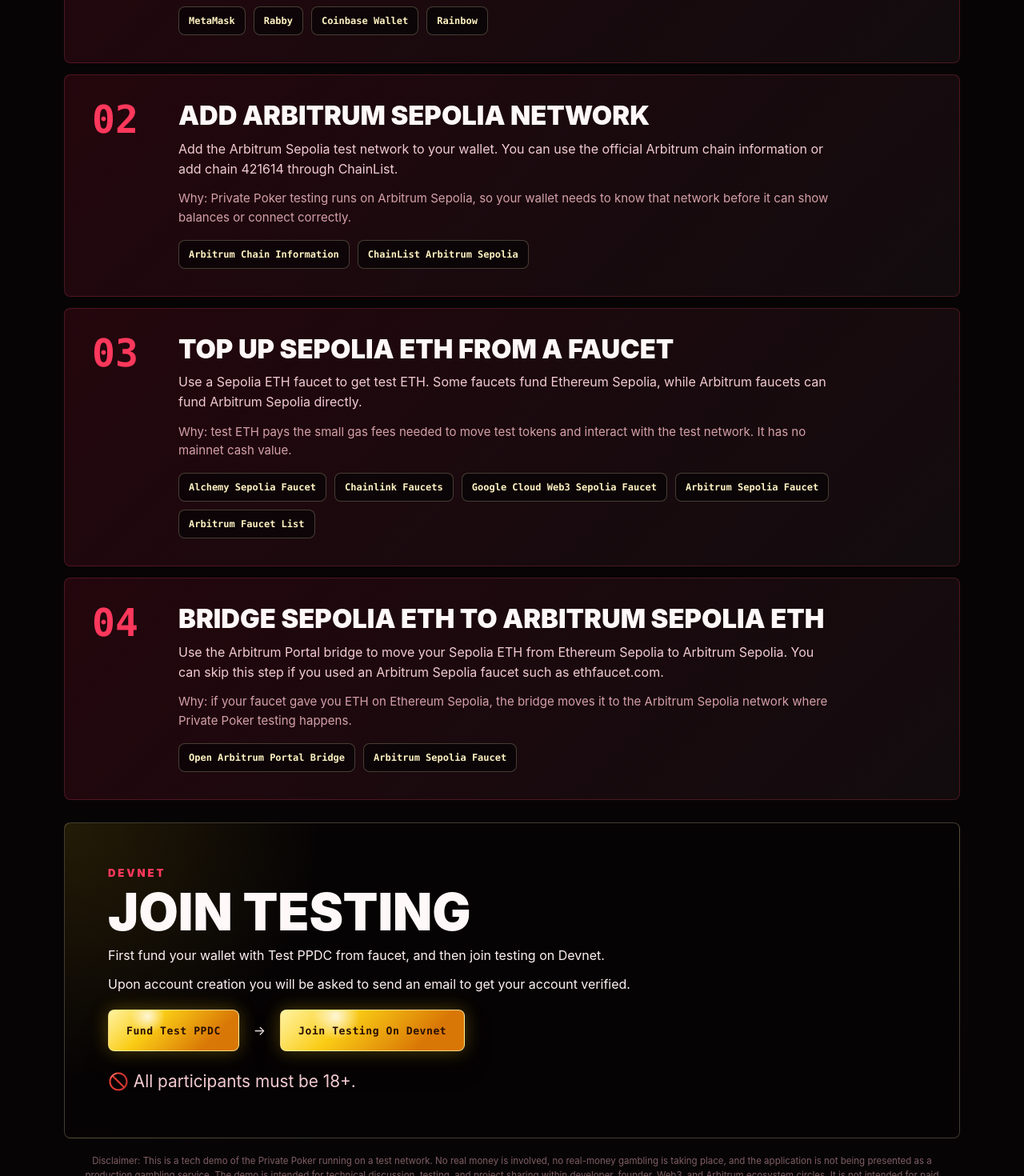
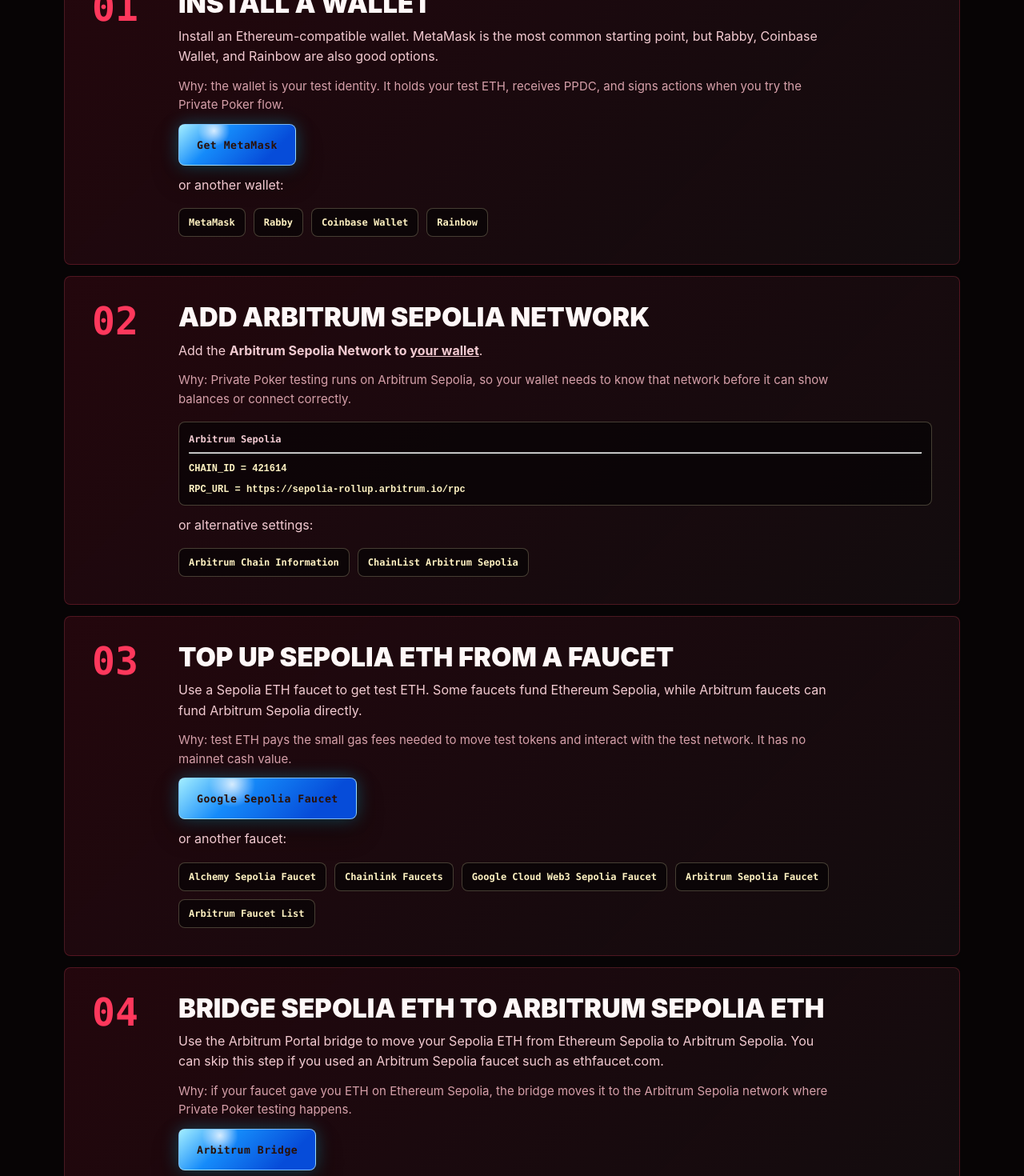
Before and after one commit to Imperfect-Protocol/private-poker-coming-soon, a Next.js app: page /instructions-to-play in a window 1280 px wide. Shown: the part 920-2390 px from the top of the page at 80% size. Built offline with nearby package versions, Linux system fonts and the light colour scheme.

Commit message:
Refreshed instructions to play

```diff
--- a/app/SiteNav.jsx
+++ b/app/SiteNav.jsx
@@ -6,6 +6,8 @@ import { summonPrivatePokerSplash } from "./AppSplashController";
 const navItems = [
   ["Our Vision", "/"],
   ["Who are we", "/who-are-we"],
+  // ["How to join", "/instructions-to-play"],
+  // ["Demo on YouTube", "https://youtu.be/rFYkpxDPz58"],
   ["Contact Us", "/contact"],
 ];
 
--- a/app/globals.css
+++ b/app/globals.css
@@ -1644,6 +1644,33 @@ select {
   margin-top: 42px;
 }
 
+.contact-button-blue {
+  width: fit-content;
+  min-height: 52px;
+  display: inline-flex;
+  align-items: center;
+  justify-content: center;
+  padding: 0 22px;
+  border: 1px solid rgba(168, 223, 255, 0.72);
+  border-radius: 8px;
+  background:
+    radial-gradient(circle at 30% 15%, rgba(255, 255, 255, 0.8), transparent 18%),
+    linear-gradient(135deg, #a3eeff, #158bfa 34%, #064cd9 78%);
+  color: #2a1005 !important;
+  box-shadow:
+    0 0 22px rgba(21, 204, 250, 0.3),
+    0 16px 34px rgba(0, 0, 0, 0.3);
+  font-family: ui-monospace, SFMono-Regular, Consolas, "Liberation Mono", monospace;
+  font-size: 0.82rem;
+  font-weight: 950;
+  letter-spacing: 0.04em;
+  text-decoration: none;
+}
+
+.contact-button-blue:hover {
+  filter: brightness(1.08);
+}
+
 .contact-button {
   width: fit-content;
   min-height: 52px;
@@ -1840,6 +1867,23 @@ select {
   font-size: 0.94rem;
 }
 
+.wallet-step__more {
+  min-height: 36px;
+  display: block;
+  align-items: center;
+  padding: 0 12px;
+  border: 1px solid rgba(255, 242, 194, 0.24);
+  border-radius: 8px;
+  background: rgba(7, 4, 5, 0.66);
+  color: #fff2c2;
+  font-family: ui-monospace, SFMono-Regular, Consolas, "Liberation Mono", monospace;
+  font-size: 0.75rem;
+  font-weight: 900;
+  text-decoration: none;
+  margin-top: 16px;
+}
+
+
 .wallet-step__links {
   display: flex;
   flex-wrap: wrap;
--- a/app/instructions-to-play/page.jsx
+++ b/app/instructions-to-play/page.jsx
@@ -1,3 +1,4 @@
+import Link from "next/link";
 import SiteNav from "../SiteNav";
 import DemoDisclaimerFooter from "../DemoDisclaimerFooter";
 
@@ -26,14 +27,42 @@ const setupSteps = [
       "Install an Ethereum-compatible wallet. MetaMask is the most common starting point, but Rabby, Coinbase Wallet, and Rainbow are also good options.",
     why:
       "Why: the wallet is your test identity. It holds your test ETH, receives PPDC, and signs actions when you try the Private Poker flow.",
+    more: (
+      <>
+        <a className="contact-button-blue"
+          href="https://metamask.io/"
+          target="_blank"
+        >
+          Get MetaMask
+        </a>
+        <p>or another wallet:</p>
+      </>
+    ),
     links: walletLinks
   },
   {
     title: "Add Arbitrum Sepolia network",
     body:
-      "Add the Arbitrum Sepolia test network to your wallet. You can use the official Arbitrum chain information or add chain 421614 through ChainList.",
+      (<>
+        Add the <b>Arbitrum Sepolia Network to <u>your wallet</u></b>.
+      </>),
     why:
       "Why: Private Poker testing runs on Arbitrum Sepolia, so your wallet needs to know that network before it can show balances or connect correctly.",
+    more: (
+      <>
+        <div className="wallet-step__more">
+          <p><b>Arbitrum Sepolia</b></p>
+          <hr />
+          <pre>
+            CHAIN_ID = 421614
+          </pre>
+          <pre>
+            RPC_URL = https://sepolia-rollup.arbitrum.io/rpc
+          </pre>
+        </div>
+        <p>or alternative settings:</p>
+      </>
+    ),
     links: [
       ["Arbitrum Chain Information", "https://docs.arbitrum.io/for-devs/dev-tools-and-resources/chain-info"],
       ["ChainList Arbitrum Sepolia", "https://chainlist.org/chain/421614"]
@@ -45,6 +74,17 @@ const setupSteps = [
       "Use a Sepolia ETH faucet to get test ETH. Some faucets fund Ethereum Sepolia, while Arbitrum faucets can fund Arbitrum Sepolia directly.",
     why:
       "Why: test ETH pays the small gas fees needed to move test tokens and interact with the test network. It has no mainnet cash value.",
+    more: (
+      <>
+        <a className="contact-button-blue"
+          href="https://cloud.google.com/application/web3/faucet/ethereum/sepolia"
+          target="_blank"
+        >
+          Google Sepolia Faucet
+        </a>
+        <p>or another faucet:</p>
+      </>
+    ),
     links: faucetLinks
   },
   {
@@ -53,10 +93,16 @@ const setupSteps = [
       "Use the Arbitrum Portal bridge to move your Sepolia ETH from Ethereum Sepolia to Arbitrum Sepolia. You can skip this step if you used an Arbitrum Sepolia faucet such as ethfaucet.com.",
     why:
       "Why: if your faucet gave you ETH on Ethereum Sepolia, the bridge moves it to the Arbitrum Sepolia network where Private Poker testing happens.",
-    links: [
-      ["Open Arbitrum Portal Bridge", "https://portal.arbitrum.io/bridge?amount=0&sourceChain=sepolia&destinationChain=arbitrum-sepolia&tab=bridge&sanitized=true"],
-      ["Arbitrum Sepolia Faucet", "https://ethfaucet.com/networks/arbitrum"]
-    ]
+    more: (
+      <>
+        <a className="contact-button-blue"
+          href="https://portal.arbitrum.io/bridge?amount=0&sourceChain=sepolia&destinationChain=arbitrum-sepolia&tab=bridge&sanitized=true"
+          target="_blank"
+        >
+          Arbitrum Bridge
+        </a>
+      </>
+    ),
   },
 ];
 
@@ -77,8 +123,13 @@ export default function TestWalletPage() {
           <p className="section-label">Test wallet setup</p>
           <h1>Instructions how to join Private Poker testing</h1>
           <span>
-            These steps prepare a wallet for Arbitrum Sepolia, bridge test ETH,
-            fund it with PPDC, and join Private Poker devnet testing.
+            <p><b>Private Poker</b> is currently a <b><u>technology demo running on
+            the test network</u>&nbsp;<i>(Arbitrum Sepolia)</i></b>.</p>
+          </span>
+          <span>
+            Below are general instructions, which will set you up.
+            Once you complete these steps, you will have Arbitrum Sepolia ETH (gas token)
+            and PPDC (test token) in your wallet, and you are ready to continue with next steps.
           </span>
         </div>
 
@@ -90,7 +141,14 @@ export default function TestWalletPage() {
                 <h2>{step.title}</h2>
                 <p>{step.body}</p>
                 <p className="wallet-step__why">{step.why}</p>
-                {step.links.length > 0 ? (
+                {step.more && (
+                  <>
+                    <p/>
+                    {step.more}
+                    <p/>
+                  </>
+                )}
+                {step.links && (
                   <div className="wallet-step__links">
                     {step.links.map(([label, href]) => (
                       <a
@@ -103,7 +161,7 @@ export default function TestWalletPage() {
                       </a>
                     ))}
                   </div>
-                ) : null}
+                )}
               </div>
             </li>
           ))}
@@ -112,20 +170,16 @@ export default function TestWalletPage() {
         <section className="wallet-contact">
           <p className="section-label">Devnet</p>
           <h2>Join testing</h2>
-          <p>
-            First fund your wallet with Test PPDC from faucet, and then join testing on Devnet.
-          </p>
-          <p>
-            Upon account creation you will be asked to send an email to get your account verified.
+          <p>Top-up test token using PPDC Faucet, and then create account on devnet.
           </p>
           <div className="contact-actions">
             <a
-              className="contact-button"
+              className="contact-button-blue"
               href={ppdcFaucetHref}
               rel="noreferrer"
               target="_blank"
             >
-              Fund Test PPDC
+              PPDC Faucet
             </a>
             →
             <a
@@ -134,12 +188,9 @@ export default function TestWalletPage() {
               rel="noreferrer"
               target="_blank"
             >
-              Join Testing On Devnet
+              Create Account
             </a>
           </div>
-          <p>
-            🚫 All participants must be 18+.
-          </p>
         </section>
         <DemoDisclaimerFooter />
       </section>
--- a/app/page.jsx
+++ b/app/page.jsx
@@ -1,3 +1,4 @@
+import Link from "next/link";
 import SiteNav from "./SiteNav";
 import DemoDisclaimerFooter from "./DemoDisclaimerFooter";
 
@@ -100,6 +101,9 @@ function WelcomeScreen() {
                 <span key={item}>{item}</span>
               ))}
             </div>
+            {/* <div >
+              <Link className="contact-button-blue" href="instructions-to-play">Join testing</Link>
+            </div> */}
           </div>
         </div>
       </div>
@@ -107,7 +111,7 @@ function WelcomeScreen() {
       <div className="content-band">
         <section className="intro">
           <p className="section-label">The idea</p>
-          <h2>Privacy as the table staks</h2>
+          <h2>Privacy as the table stakes</h2>
           <p>
             Private Poker takes the old mental-poker question seriously: can
             people play a fair hand over a communications channel without a
```
